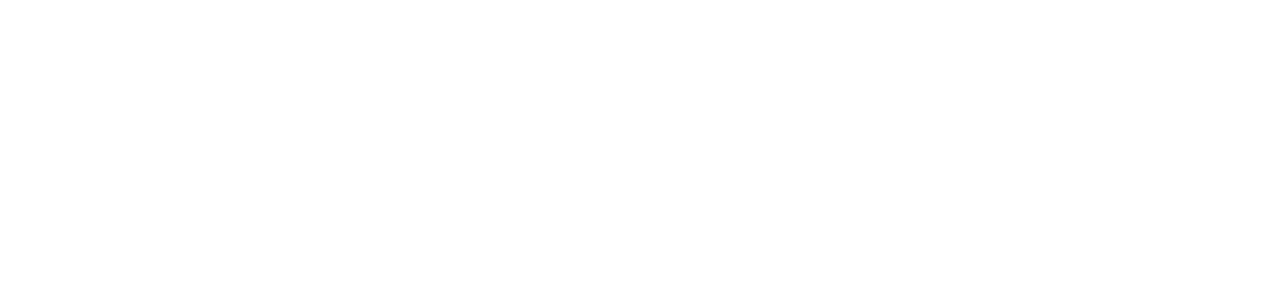
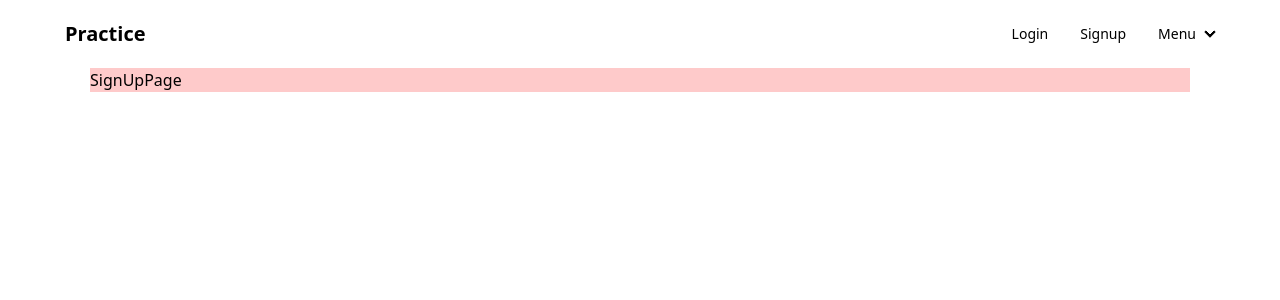
Before and after one commit to arentalb/supermarket-front, a React app: page /signup in a window 1280 px wide. Shown: the top 300 px of the page. Built offline with nearby package versions, Linux system fonts and the light colour scheme; the HTML template or start-up script is replaced by a standard one.

Commit message:
Design the app layout and implement routes

```diff
--- a/src/App.jsx
+++ b/src/App.jsx
@@ -1,5 +1,22 @@
+import { Route, Routes } from "react-router";
+import { BrowserRouter } from "react-router-dom";
+import { AppLayout } from "./components/AppLayout.jsx";
+import { SignUpPage } from "./pages/auth/SignUpPage.jsx";
+import { LoginPage } from "./pages/auth/LoginPage.jsx";
+
 function App() {
-  return <></>;
+  return (
+    <BrowserRouter>
+      <Routes>
+        <Route path="/" element={<AppLayout />}>
+          <Route index element={<p>homepage</p>} />
+          <Route path="signup" element={<SignUpPage />} />
+          <Route path="login" element={<LoginPage />} />
+          <Route path="*" element={<p>Not Found</p>} />
+        </Route>
+      </Routes>
+    </BrowserRouter>
+  );
 }
 
 export default App;
--- /dev/null
+++ b/src/components/AppLayout.jsx
@@ -0,0 +1,13 @@
+import { Navigation } from "./Navigation.jsx";
+import { Outlet } from "react-router";
+
+export function AppLayout() {
+  return (
+    <div className={"max-w-[1200px] mx-auto"}>
+      <Navigation />
+      <div className={"max-w-[1100px] mx-auto"}>
+        <Outlet />
+      </div>
+    </div>
+  );
+}
--- /dev/null
+++ b/src/components/Navigation.jsx
@@ -0,0 +1,54 @@
+import { Link } from "react-router-dom";
+import { FiHeart, FiHome, FiShoppingBag, FiShoppingCart } from "react-icons/fi";
+
+export function Navigation() {
+  return (
+    <div className="navbar bg-base-100">
+      <div className="flex-1">
+        <a className="btn btn-ghost text-xl">Practice</a>
+      </div>
+      <div className="flex-none">
+        <ul className="menu menu-horizontal px-1">
+          <li>
+            <Link to={"login"}>Login</Link>
+          </li>
+          <li>
+            <Link to={"signup"}>Signup</Link>
+          </li>
+
+          <li>
+            <details>
+              <summary>Menu</summary>
+              <ul className="p-2 bg-base-100 rounded-t-none">
+                <li>
+                  <Link to={"home"}>
+                    <FiHome />
+                    Home
+                  </Link>
+                </li>
+                <li>
+                  <Link to={"shop"}>
+                    <FiShoppingBag />
+                    Shop
+                  </Link>
+                </li>
+                <li>
+                  <Link to={"cart"}>
+                    <FiShoppingCart />
+                    Cart
+                  </Link>
+                </li>
+                <li>
+                  <Link to={"favorite"}>
+                    <FiHeart />
+                    Favorite
+                  </Link>
+                </li>
+              </ul>
+            </details>
+          </li>
+        </ul>
+      </div>
+    </div>
+  );
+}
--- /dev/null
+++ b/src/pages/auth/LoginPage.jsx
@@ -0,0 +1,3 @@
+export function LoginPage() {
+  return <>LoginPage</>;
+}
--- /dev/null
+++ b/src/pages/auth/SignUpPage.jsx
@@ -0,0 +1,3 @@
+export function SignUpPage() {
+  return <div className={"bg-red-200"}>SignUpPage</div>;
+}
--- a/tailwind.config.js
+++ b/tailwind.config.js
@@ -4,5 +4,8 @@
   theme: {
     extend: {},
   },
-  plugins: [],
+  plugins: [require("daisyui")],
+  daisyui: {
+    themes: ["lofi"],
+  },
 };
```
